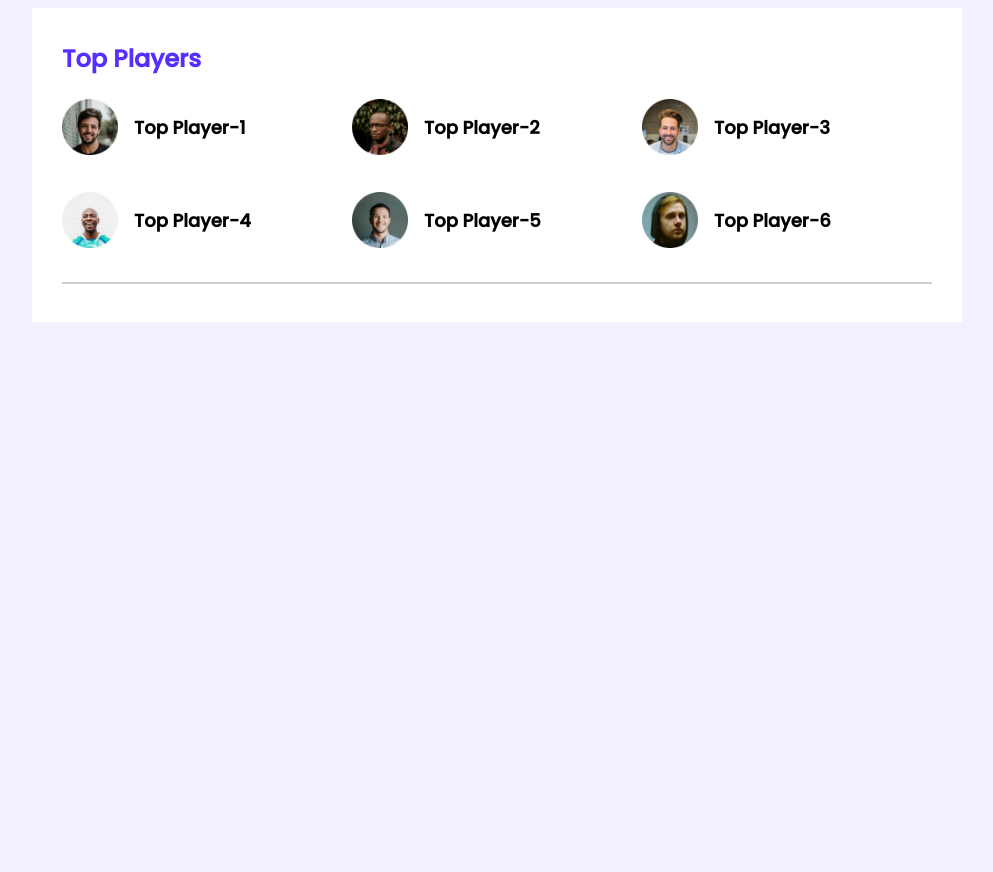
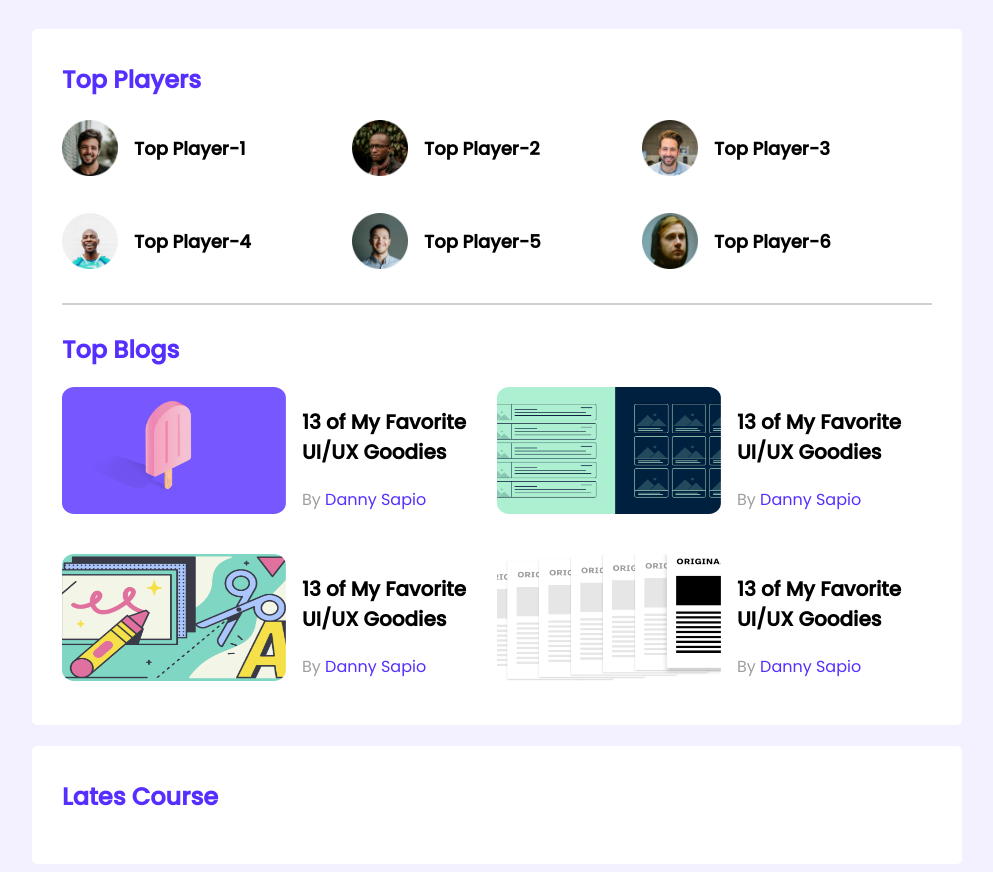
Before and after one commit to Mehnazimu/leader-board, a plain HTML site: page index.html in a window 1280 px wide. Shown: the whole page, without its empty margins (143-1136 px from the left). Before the commit the page ends 800 px from the top, so only its background shows below. Drawn offline with Linux system fonts and the light colour scheme.

Commit message:
latest courses

```diff
--- a/index.html
+++ b/index.html
@@ -62,7 +62,59 @@
                 </div>
             </div>
             <hr class="hr">
+            <div class="top-blogs">
+                <h2 class="section-title">Top Blogs</h2>
+                <div class="blogs">
+                    <article class="blog">
+                        <div class="thumbnail">
+                            <img src="images/blogs/blog-1.png" alt="">
+                        </div>
+                        <div class="blog-info">
+                            <h3 class="blog-title">13 of My Favorite
+                                UI/UX Goodies</h3>
+                            <p class="blog-author">By <a href="">Danny Sapio</a></p>
+                        </div>
+                    </article>
+                    <article class="blog">
+                        <div class="thumbnail">
+                            <img src="images/blogs/blog-2.png" alt="">
+                        </div>
+                        <div class="blog-info">
+                            <h3 class="blog-title">13 of My Favorite
+                                UI/UX Goodies</h3>
+                            <p class="blog-author">By <a href="">Danny Sapio</a></p>
+                        </div>
+                    </article>
+                    <article class="blog">
+                        <div class="thumbnail">
+                            <img src="images/blogs/blog-3.png" alt="">
+                        </div>
+                        <div class="blog-info">
+                            <h3 class="blog-title">13 of My Favorite
+                                UI/UX Goodies</h3>
+                            <p class="blog-author">By <a href="">Danny Sapio</a></p>
+                        </div>
+                    </article>
+                    <article class="blog">
+                        <div class="thumbnail">
+                            <img src="images/blogs/blog-4.png" alt="">
+                        </div>
+                        <div class="blog-info">
+                            <h3 class="blog-title">13 of My Favorite
+                                UI/UX Goodies</h3>
+                            <p class="blog-author">By <a href="">Danny Sapio</a></p>
+                        </div>
+                    </article>
 
+                </div>
+
+
+            </div>
+
+        </section>
+        <!-- latest course -->
+        <section class="container">
+            <h2 class="section-title">Lates Course </h2>
         </section>
 
     </main>
--- a/styles/styles.css
+++ b/styles/styles.css
@@ -10,18 +10,23 @@ body {
 
 main {
     display: flex;
-    justify-content: center;
+    flex-direction: column;
+    align-items: center;
+
 }
 
 .container {
     background: #FFFFFF;
     width: 870px;
     padding: 30px;
+    margin-top: 21px;
+    border-radius: 5px;
 
 }
 
 .hr {
     border: 1px solid #D1D1D1;
+    margin-bottom: 27px;
 }
 
 /* top players style */
@@ -58,3 +63,41 @@ main {
     font-size: 18px;
 
 }
+
+/* top blogs styles */
+.blogs {
+    display: grid;
+    grid-template-columns: repeat(2, 1fr);
+    grid-row-gap: 26px;
+}
+
+.blog {
+    display: flex;
+
+}
+
+.blog .thumbnail img {
+    width: 224px;
+    height: 127px;
+}
+
+.blog-info {
+    margin-left: 16px;
+}
+
+.blog-title {
+    font-size: 20px;
+}
+
+.blog-author {
+    color: #9F9F9F;
+    font-size: 16px;
+}
+
+.blog-author a {
+
+    text-decoration: none;
+    font-size: 16px;
+    color: #562EFF;
+
+}
```
